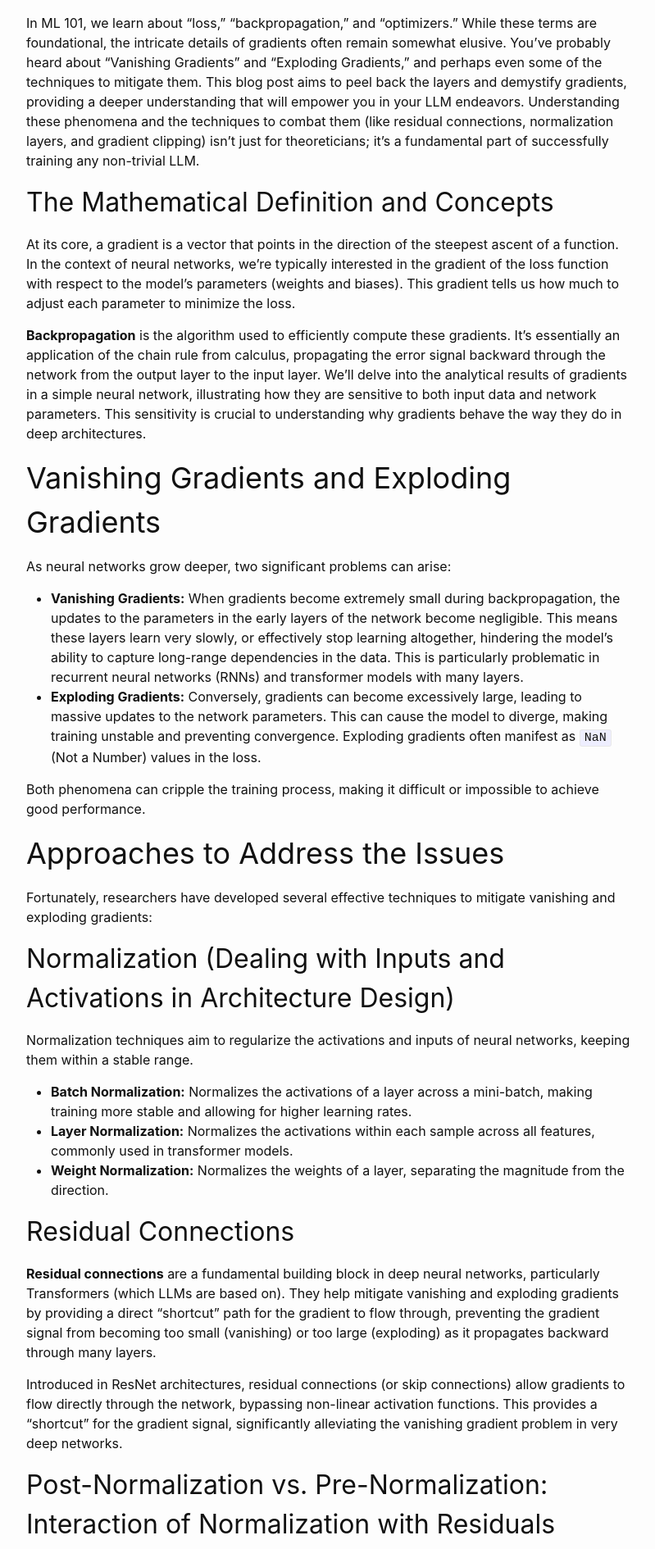
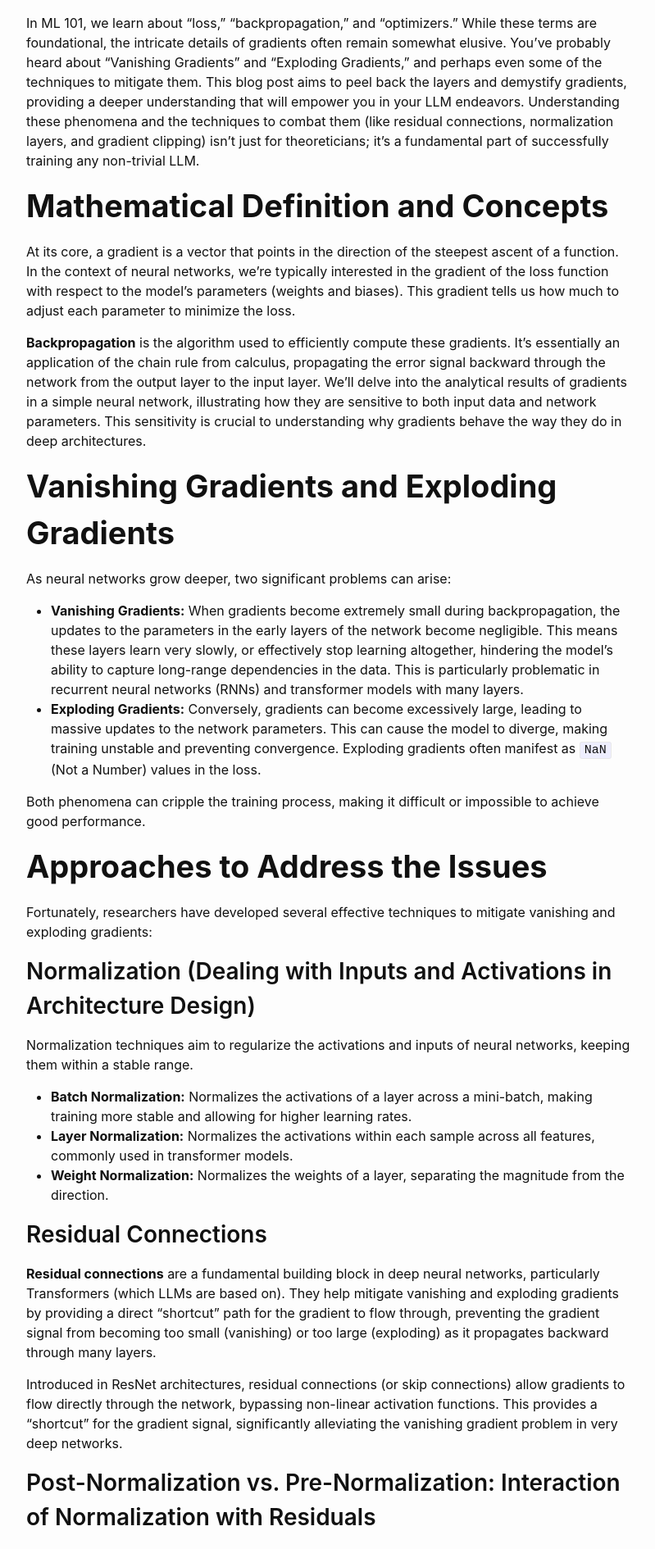
Before and after one commit to yuanxue/yuanxue.github.io, a Jekyll site: the page built from _posts/2025-07-20-demystify-gradients.markdown, in a window 1280 px wide. Shown: the part 454-2344 px from the top of the page at 82% size, without its empty margins (238-1037 px from the left). Built offline with Jekyll 4.4.1, drawn with Linux system fonts in a browser that asks for light colours.

Commit message:
update style

```diff
--- a/_posts/2025-07-20-demystify-gradients.markdown
+++ b/_posts/2025-07-20-demystify-gradients.markdown
@@ -12,7 +12,7 @@ If you're embarking on the journey of LLM development – whether you're a curio
 
 In ML 101, we learn about "loss," "backpropagation," and "optimizers." While these terms are foundational, the intricate details of gradients often remain somewhat elusive. You've probably heard about "Vanishing Gradients" and "Exploding Gradients," and perhaps even some of the techniques to mitigate them. This blog post aims to peel back the layers and demystify gradients, providing a deeper understanding that will empower you in your LLM endeavors. Understanding these phenomena and the techniques to combat them (like residual connections, normalization layers, and gradient clipping) isn't just for theoreticians; it's a fundamental part of successfully training any non-trivial LLM.
 
-## The Mathematical Definition and Concepts
+# Mathematical Definition and Concepts
 
 At its core, a gradient is a vector that points in the direction of the steepest ascent of a function. In the context of neural networks, we're typically interested in the gradient of the loss function with respect to the model's parameters (weights and biases). This gradient tells us how much to adjust each parameter to minimize the loss.
 
--- a/assets/main.scss
+++ b/assets/main.scss
@@ -4,17 +4,44 @@
 
 @import "minima";
 
+/* Custom heading styles */
 
-/* Add your custom heading styles below this line to override Minima's defaults */
+.post-content h1 {
+  font-size: 38px; /* Make H1 noticeably larger than H2 */
+  font-weight: 700; /* Makes H1 bold */
+}
+@media screen and (max-width: 800px) {
+  .post-content h1 {
+    font-size: 34px;
+  }
+}
 
-.post-content h1 { font-size: 36px; }
-@media screen and (max-width: 800px) { .post-content h1 { font-size: 32px; } }
-.post-content h2 { font-size: 32px; }
-@media screen and (max-width: 800px) { .post-content h2 { font-size: 28px; } }
-.post-content h3 { font-size: 26px; }
-@media screen and (max-width: 800px) { .post-content h3 { font-size: 22px; } }
-.post-content h4 { font-size: 20px; }
-@media screen and (max-width: 800px) { .post-content h4 { font-size: 18px; } }
+.post-content h2 {
+  font-size: 28px; /* Make H2 smaller than the new H1, and slightly smaller than your previous 32px */
+  font-weight: 600; /* Optionally make H2 a bit bolder than normal text, but less than H1 */
+}
+@media screen and (max-width: 800px) {
+  .post-content h2 {
+    font-size: 24px; /* Adjust responsive size for H2 */
+  }
+}
 
+.post-content h3 {
+  font-size: 22px; /* Make H3 smaller than H2, and slightly larger than your previous 20px */
+  font-weight: 500; /* Optionally make H3 slightly bold */
+}
+@media screen and (max-width: 800px) {
+  .post-content h3 {
+    font-size: 19px; /* Adjust responsive size for H3 */
+  }
+}
 
-/* TEST */ /* Keep this test comment for now to confirm the file is updating */
+.post-content h4 {
+  font-size: 18px; /* H4 can remain as is, or adjust */
+  font-weight: 400; /* Often regular weight for H4 */
+}
+@media screen and (max-width: 800px) {
+  .post-content h4 {
+    font-size: 16px; /* Adjust responsive size for H4 */
+  }
+}
```
